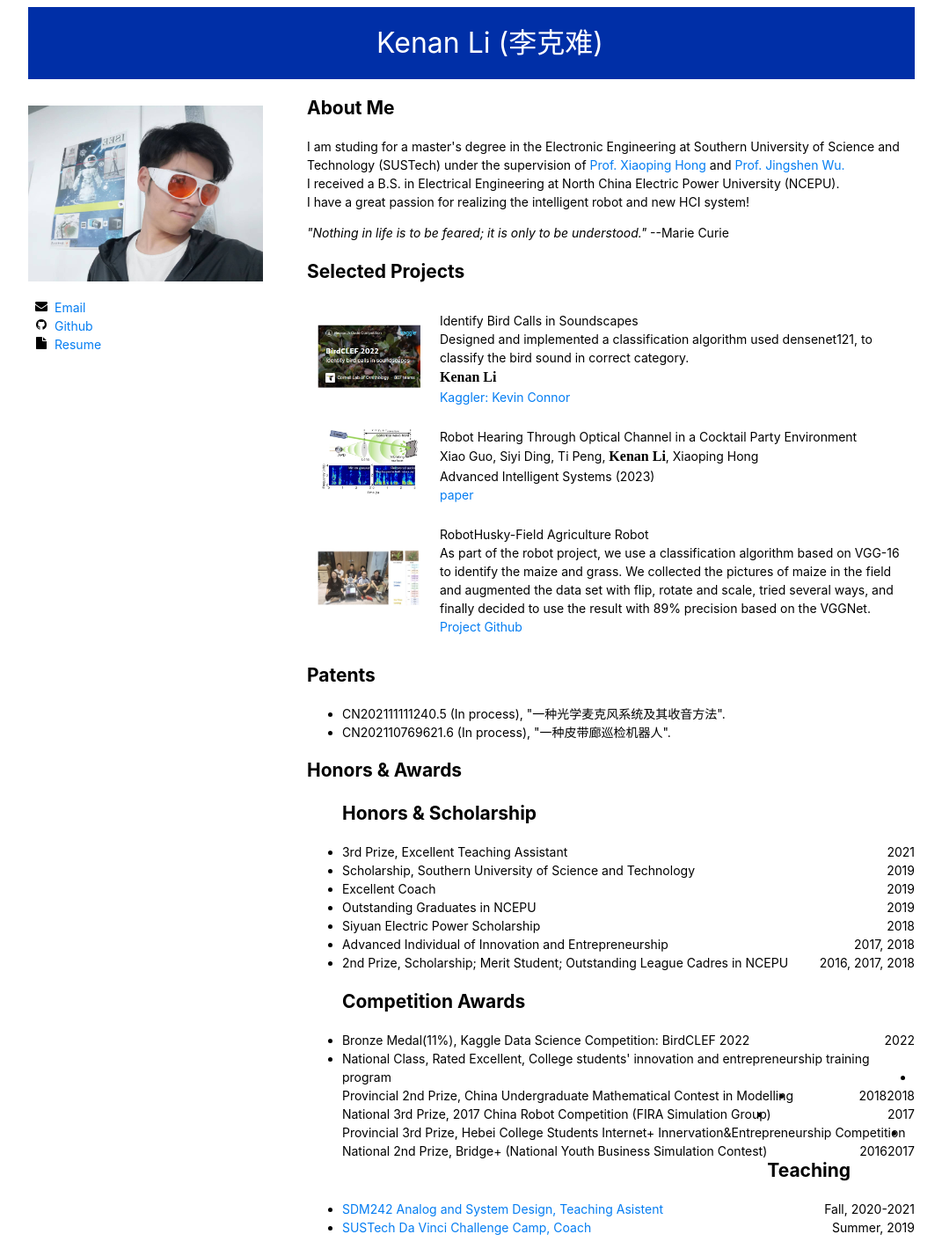
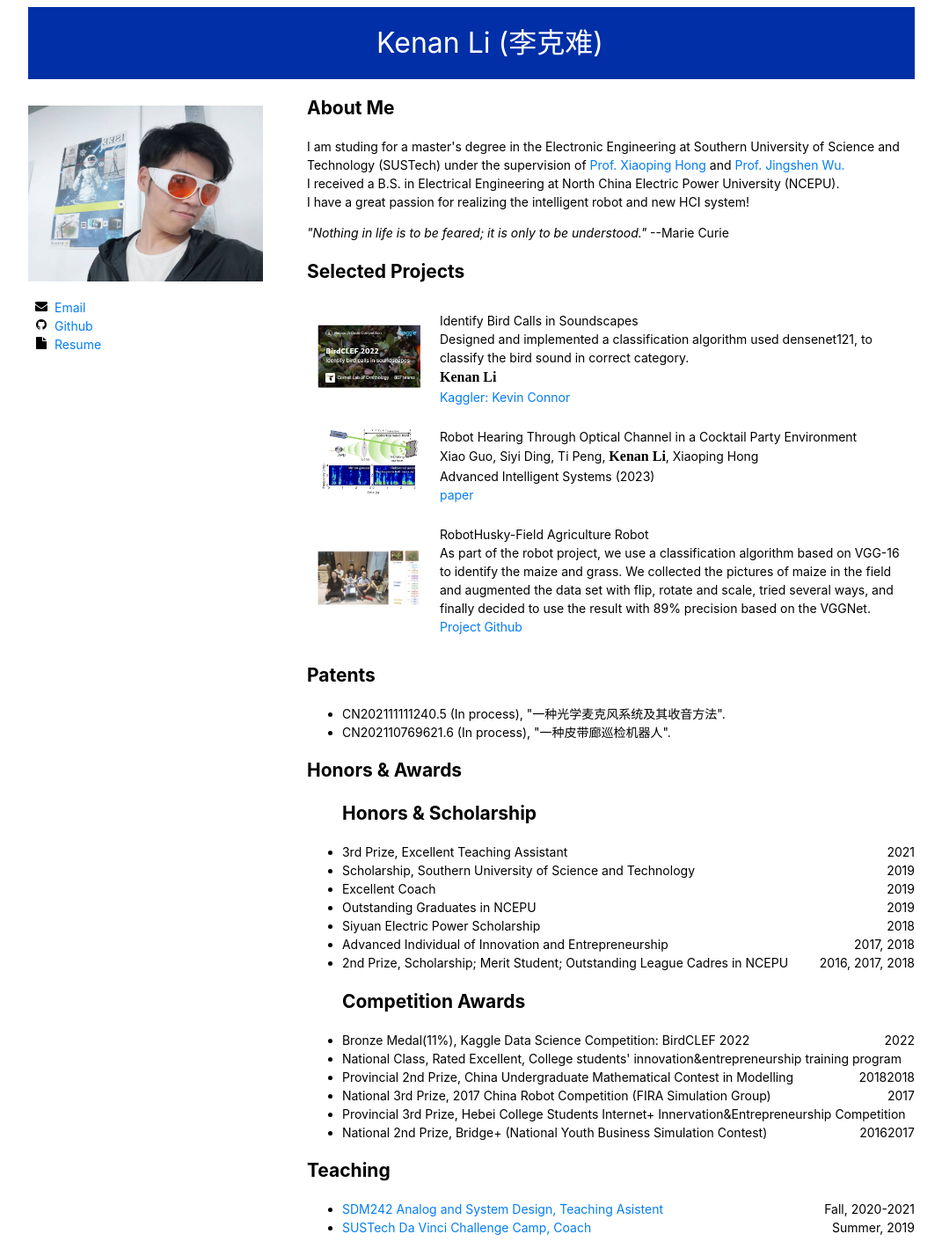
Before and after one commit to ConnorKevin/ConnorKevin.github.io, a Jekyll site: the page index.html, which Jekyll copies as it is, in a window 1280 px wide. Shown: the whole page at 88% size, without its empty margins (104-1175 px from the left). Built offline with Jekyll 4.4.1, drawn with Linux system fonts in a browser that asks for light colours.

Commit message:
Update index.html

```diff
--- a/index.html
+++ b/index.html
@@ -199,7 +199,7 @@
 			<div style="float:right; text-align:right">2022</div>
 			</li>
 			<li>
-			<div style="float:left; text-align:left">National Class, Rated Excellent, College students' innovation and entrepreneurship training program</div>
+			<div style="float:left; text-align:left">National Class, Rated Excellent, College students' innovation&entrepreneurship training program</div>
 			<div style="float:right; text-align:right">2018</div>
 		        </li>
 			<li>
```
